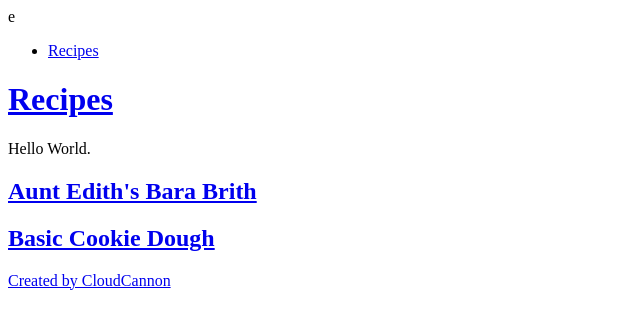
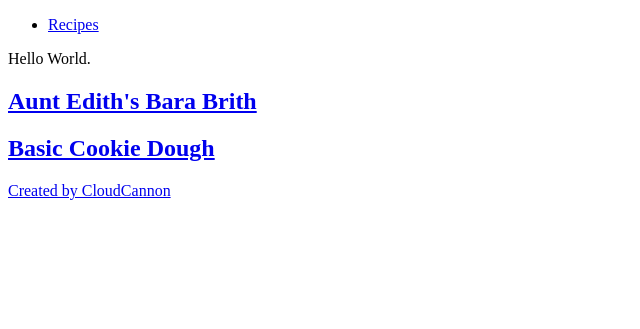
Before and after one commit to StatsRhian/recipes-old-website, a Jekyll site: the page built from index.html, in a window 1280 px wide. Shown: the top 329 px of the page, without its empty margins (0-640 px from the left). Built offline with Jekyll 4.4.1, drawn with Linux system fonts in a browser that asks for light colours.

Commit message:
Update default.html

```diff
--- a/_layouts/default.html
+++ b/_layouts/default.html
@@ -1,9 +1,9 @@
-e<!doctype html>
+<!doctype html>
 <html lang="en">
   <head>
     <meta charset="utf-8">
     <title>Home Page</title>
-    <link rel="stylesheet" href="recipes/css/style.css">
+    <link rel="stylesheet" href="/recipes/css/style.css">
     <link rel="stylesheet" href="http://fonts.googleapis.com/css?family=Source+Sans+Pro:200,300,400,700" media="all">
   </head>
   <body>
@@ -14,7 +14,6 @@ e<!doctype html>
             <li><a href="/recipes">Recipes</a></li>
           </ul>
         </nav>
-        <h1><a href="/">Recipes</a></h1>
       </div>
     </header>
     <div class="content">
```
